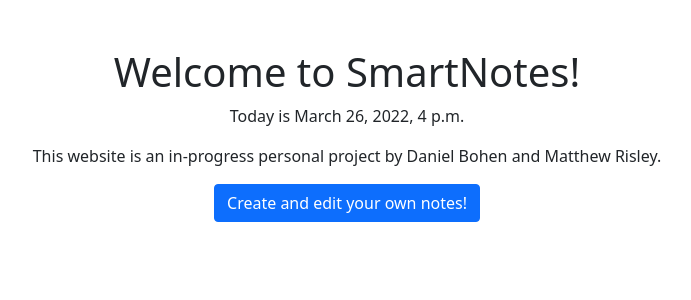
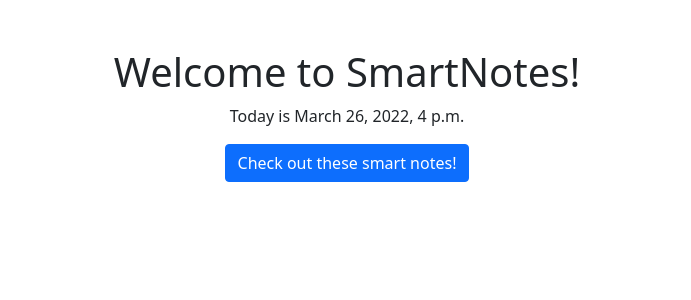
Before and after one commit to Thebubba926/political-matcher, a Django app: page / in a window 1280 px wide. Shown: the part 54-354 px from the top of the page, without its empty margins (293-984 px from the left). Run offline with Django 3.2, Linux system fonts and the light colour scheme.

Commit message:
Revert "info"
This reverts commit 50010bdc0e5713d91888fd380e8c42a1a729006c.

```diff
--- a/home/templates/home/welcome.html
+++ b/home/templates/home/welcome.html
@@ -3,6 +3,5 @@
 {% block content %}
     <h1>Welcome to SmartNotes!</h1>
     <p>Today is {{today}}</p>
-    <p>This website is an in-progress personal project by Daniel Bohen and Matthew Risley.</p>
-    <a href="{% url 'notes.list' %}" class="btn btn-primary">Create and edit your own notes!</a>
+    <a href="{% url 'notes.list' %}" class="btn btn-primary">Check out these smart notes!</a>
 {% endblock %}
```
